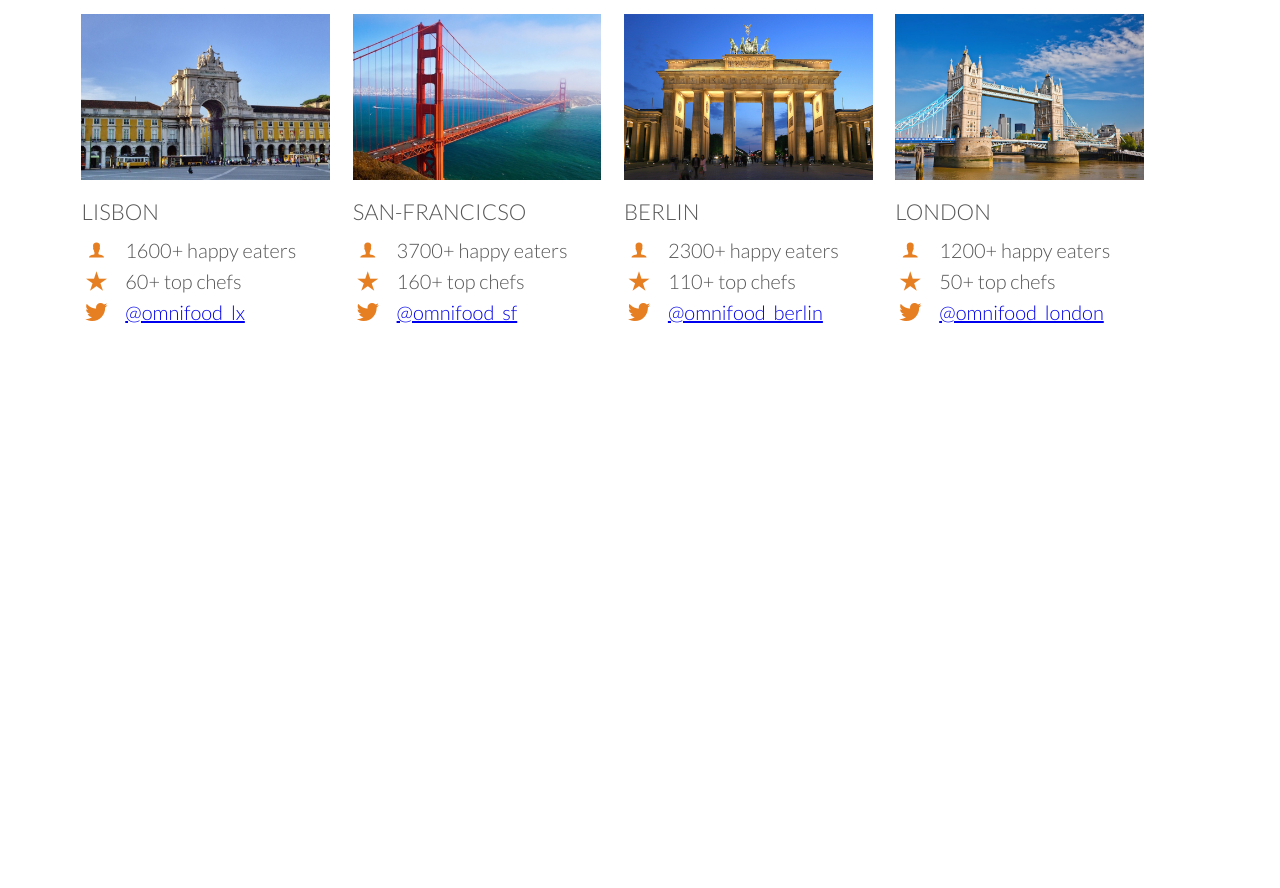
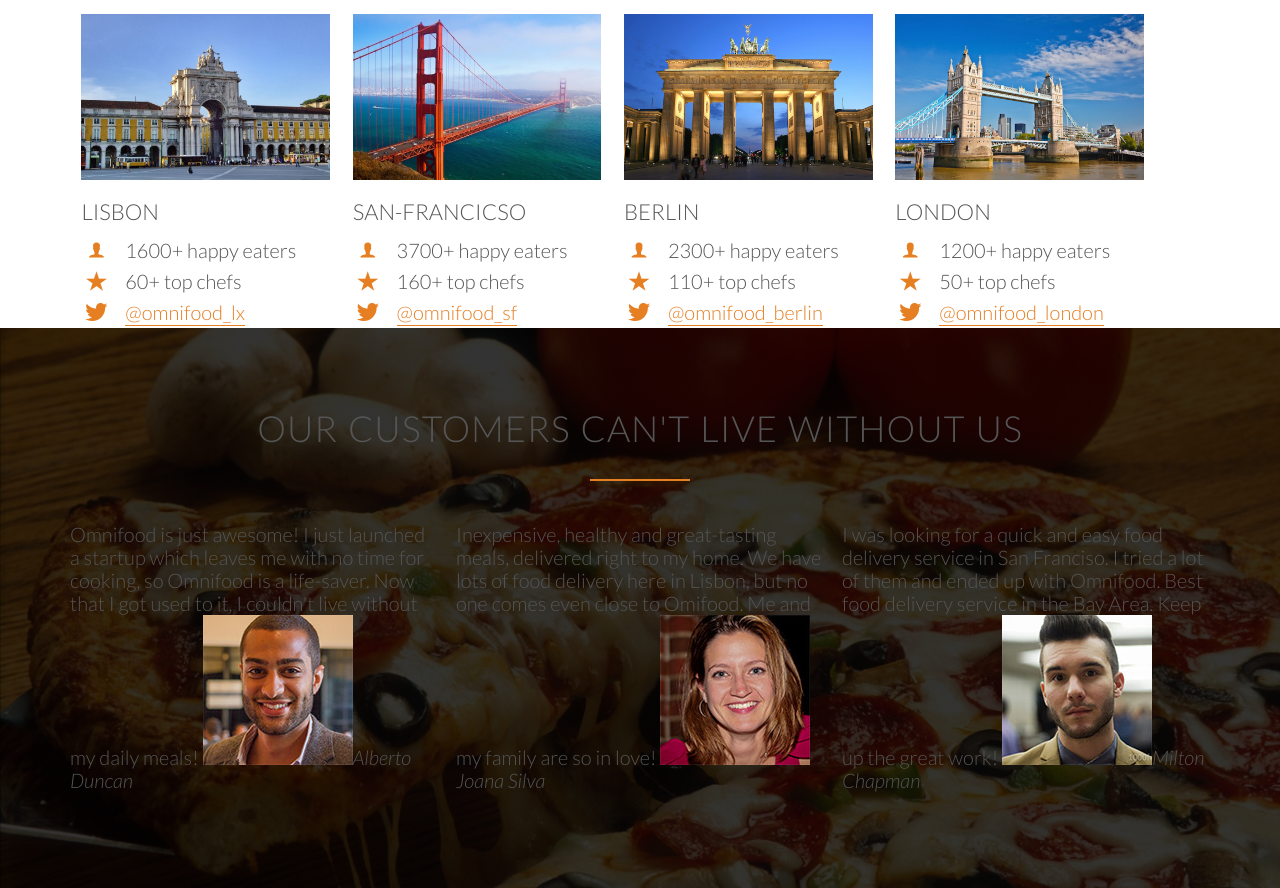
Before and after one commit to Jason852/Omnifood-Website-Udemy, a plain HTML site: page index.html in a window 1280 px wide. Shown: the part 2964-3852 px from the top of the page. Before the commit the page ends 3319 px from the top, so only its background shows below. Drawn offline with Linux system fonts and the light colour scheme; files whose address does not match are found by name.

Commit message:
Started testimonials

```diff
--- a/index.html
+++ b/index.html
@@ -237,8 +237,42 @@
 
        </section>
 
+       <section class="section-testimonials">
+           <div class="row">
+               <h2>Our customers can't live without us</h2>
+           </div>
+           <div class="row">
+               <div class="col span-1-of-3">
+                   <blockquote>
+                    Omnifood is just awesome! I just launched a startup which leaves me with no time for cooking, so Omnifood is a life-saver. Now that I got used to it, I couldn't live without my daily meals!
+                        <cite><img src="resources/img/customer-1.jpg">Alberto Duncan</cite>
+                   </blockquote>
+               </div>
+               <div class="col span-1-of-3">
+                <blockquote>
+                    Inexpensive, healthy and great-tasting meals, delivered right to my home. We have lots of food delivery here in Lisbon, but no one comes even close to Omifood. Me and my family are so in love!
+                     <cite><img src="resources/img/customer-2.jpg">Joana Silva</cite>
+                </blockquote>
+                </div>
+                <div class="col span-1-of-3">
+                    <blockquote>
+                        I was looking for a quick and easy food delivery service in San Franciso. I tried a lot of them and ended up with Omnifood. Best food delivery service in the Bay Area. Keep up the great work!
+                        <cite><img src="resources/img/customer-3.jpg">Milton Chapman</cite>
+                    </blockquote>
+                </div>
+           </div>
+       </section>
+
 
 
     </body>
 
 </html>
+
+<!---
+
+
+
+
+
+-->
--- a/resources/css/style.css
+++ b/resources/css/style.css
@@ -148,9 +148,23 @@
     color: #fff;
 }
 
-/* -----------------------------------------*/
-/* HEADER */
-/* -----------------------------------------*/
+/* ------- LINKS --------- */
+
+a:link,
+a:visited {
+    color: #e67e22;
+    text-decoration: none;
+    border-bottom: 1px solid #e67e22;
+    padding-bottom: 1px;
+    transition: border-bottom 0.2s, color 0.2s;
+}
+
+a:hover,
+a:active {
+    color: #555;
+    border-bottom: 1px solid transparent;
+}
+/*------ HEADER ------*/
 
 header {
     background-image: linear-gradient(rgba(0, 0, 0, 0.7), rgba(0, 0, 0, 0.7)), url(img/hero.jpg);
@@ -201,18 +215,13 @@
     border-bottom: 2px solid #e67e22;
 }
 
-
-/* -----------------------------------------*/
-/* FEATURES */
-/* -----------------------------------------*/
+/*---------- FEATURES ------*/
 
 .section-features .long-copy {
     margin-bottom: 30px;
 }
 
-/* -----------------------------------------*/
-/* MEALS */
-/* -----------------------------------------*/
+/*------ MEALS ------ */
 
 .section-features {
     height: 75vh;
@@ -254,9 +263,7 @@
 }
 
 
-/* -----------------------------------------*/
-/* HOW IT WORKS */
-/* -----------------------------------------*/
+/*------ HOW IT WORKS ------*/
 
 .section-steps {
     background-color:#f4f4f4;
@@ -300,15 +307,20 @@
     margin-right: 25px;
 }
 
+.btn-app:link,
+.btn-app:visited {
+    border: 0;
+}
+
 .btn-app img{
     height: 50px;
     width: auto;
     margin-right: 10px;
 }
 
-/* -----------------------------------------*/
-/* CITIES */
-/* -----------------------------------------*/
+
+/*---- CITIES ----*/
+
 
 .section-cities {
     height: 65vh;
@@ -337,3 +349,15 @@
     vertical-align: middle;
     margin-top: -5px;
 }
+
+
+
+/* -----------------------------------------*/
+/* TESTIMONIALS */
+/* -----------------------------------------*/
+
+.section-testimonials {
+    height: 70vh;
+    background-image: linear-gradient(rgba(0, 0, 0, 0.8), rgba(0, 0, 0, 0.8)), url(img/back-customers.jpg);
+    background-size: cover;
+}
```
Also changed, not shown: resources/css/img/back-customers.jpg (renamed from resources/img/back-customers.jpg).
